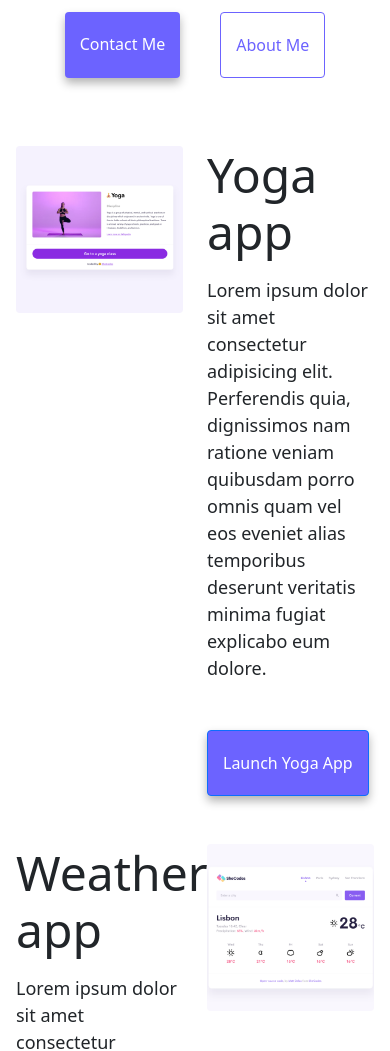
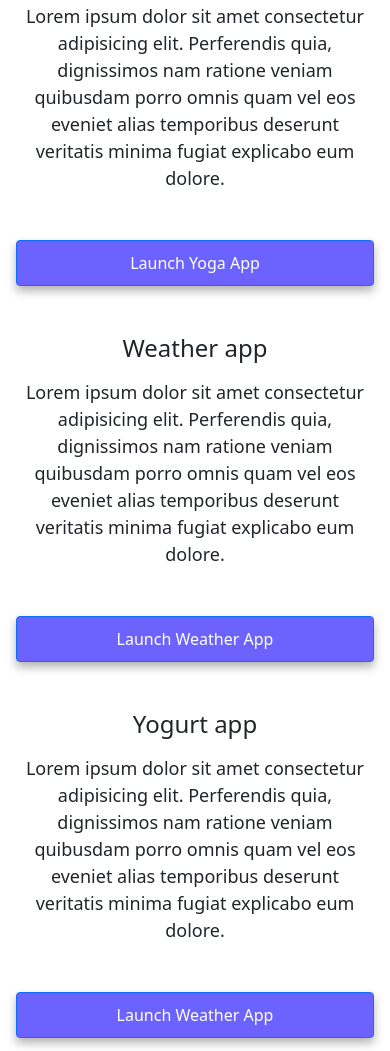
Before and after one commit to FrauY/portfolio-yy, a plain HTML site: page index.html in a window 390 px wide. Shown: the part 498-1549 px from the top of the page. Drawn offline with nearby package versions, Linux system fonts and the light colour scheme.

```diff
--- a/index.html
+++ b/index.html
@@ -80,15 +80,15 @@
     </div>
     <div class="container">
       <div class="row">
-        <div class="col-6">
+        <div class="col-sm-6">
           <img
             src="/images/yoga.png"
-            class="img-fluid rounded"
+            class="img-fluid rounded d-none d-sm-block"
             alt="Screen of Yoga-App"
           />
         </div>
 
-        <div class="col-6">
+        <div class="col-sm-6">
           <h2 class="mb-3">Yoga app</h2>
           <p>
             Lorem ipsum dolor sit amet consectetur adipisicing elit. Perferendis
@@ -107,7 +107,7 @@
         </div>
       </div>
       <div class="row mt-5">
-        <div class="col-6">
+        <div class="col-sm-6">
           <h2 class="mb-3">Weather app</h2>
           <p>
             Lorem ipsum dolor sit amet consectetur adipisicing elit. Perferendis
@@ -127,20 +127,20 @@
         <div class="col-6">
           <img
             src="/images/weather.png"
-            class="img-fluid rounded"
+            class="img-fluid rounded d-none d-sm-block"
             alt="Screen-shot of Weather-App"
           />
         </div>
       </div>
       <div class="row mt-5">
-        <div class="col-6">
+        <div class="col-sm-6">
           <img
             src="/images/yogurt.png"
-            class="img-fluid rounded"
+            class="img-fluid rounded d-none d-sm-block"
             alt="Screenshot of Yogurt-App"
           />
         </div>
-        <div class="col-6">
+        <div class="col-sm-6">
           <h2 class="mb-3">Yogurt app</h2>
           <p>
             Lorem ipsum dolor sit amet consectetur adipisicing elit. Perferendis
--- a/style.css
+++ b/style.css
@@ -6,6 +6,7 @@
 
 body {
   margin-top: 100px;
+  margin-bottom: 100px;
 }
 
 h1,
@@ -17,22 +18,11 @@
 h1 {
   font-size: 96px;
 }
-@media (max-width: 370px) {
-  h1 {
-    font-size: 48px;
-  }
-  h2 {
-    font-size: 24px;
-  }
-}
+
 h2 {
   font-size: 48px;
 }
-@media (max-width: 370px) {
-  h2 {
-    font-size: 24px;
-  }
-}
+
 h3 {
   font-size: 24px;
   opacity: 0.7;
@@ -61,11 +51,6 @@
   background: var(--primary-color);
   box-shadow: var(--box-shadow);
   color: white;
-}
-@media (max-width: 370px) {
-  .primary-link {
-    padding: 10px 5px;
-  }
 }
 
 .secondary-link {
@@ -102,3 +87,21 @@
 .email-link:hover {
   text-decoration: underline;
 }
+@media (max-width: 576px) {
+  h1 {
+    font-size: 48px;
+    line-height: 1.5;
+  }
+  h2 {
+    font-size: 24px;
+    text-align: center;
+  }
+  p {
+    text-align: center;
+  }
+  .primary-link {
+    padding: 10px 5px;
+    display: block;
+    text-align: center;
+  }
+}
```
Also changed, not shown: about.html (+3 -3 lines).
